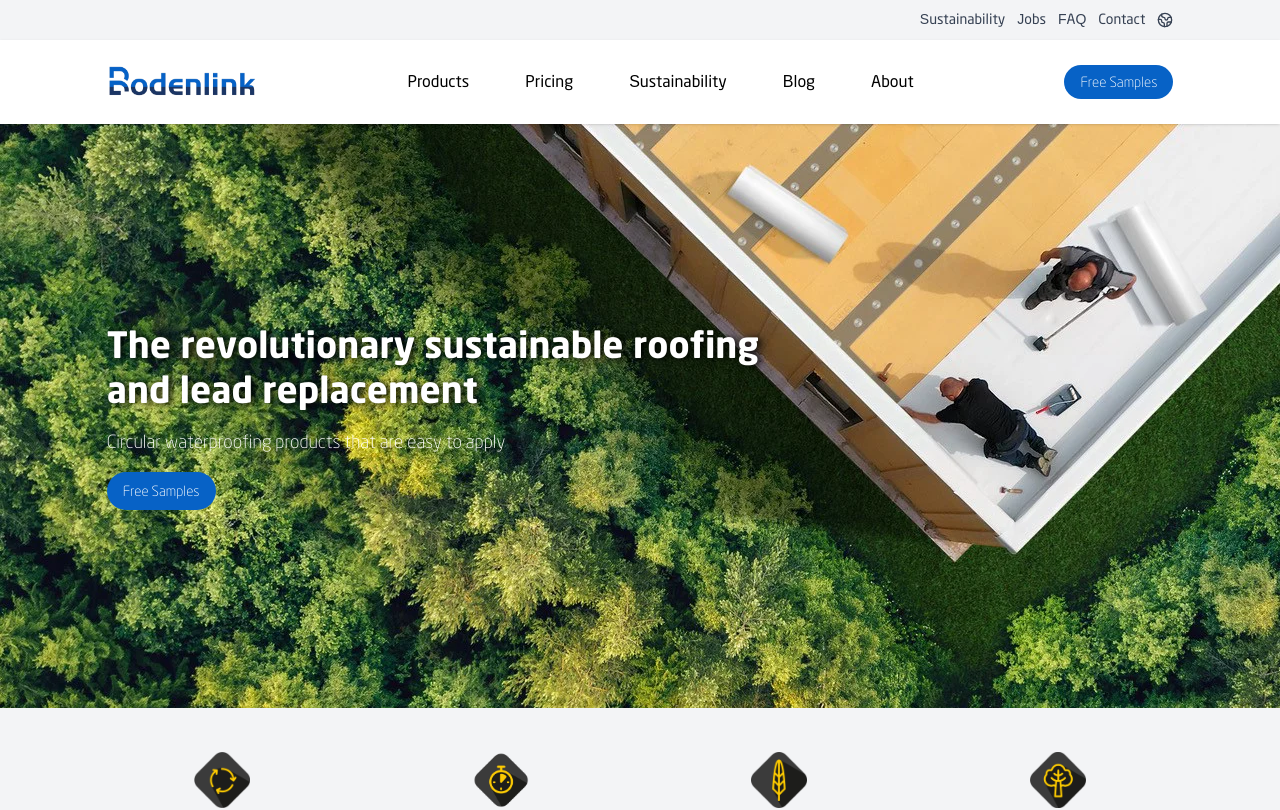
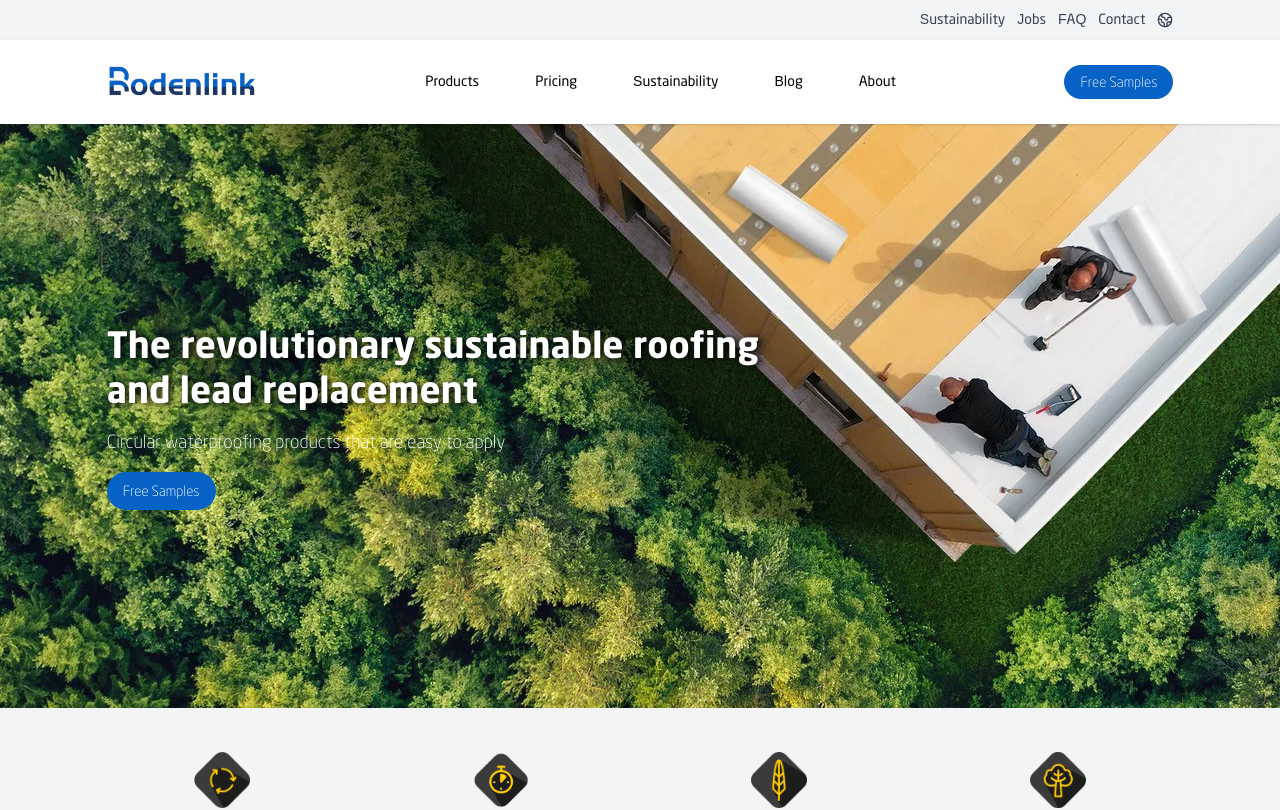
Before and after one commit to Abdulwahab76/leadex-next, a Next.js app: page / in a window 1280 px wide. Shown: the top 810 px of the page. Built offline with nearby package versions, Linux system fonts and the light colour scheme.

Commit message:
feat: header nav ui

```diff
--- a/src/Components/Layouts/Header.tsx
+++ b/src/Components/Layouts/Header.tsx
@@ -94,7 +94,7 @@ export default function Header() {
                                     <Link
                                         key={href}
                                         href={href}
-                                        className="  hover:text-primary-500 font-normal"
+                                        className="  hover:text-primary-500 font-normal text-xs"
                                     >
                                         {label}
                                     </Link>
@@ -127,7 +127,7 @@ export default function Header() {
                                 <li key={href}>
                                     <Link
                                         href={href}
-                                        className="block px-3 py-2 rounded-md text-base font-medium text-gray-700 hover:bg-primary-100 hover:text-primary-600"
+                                        className="block px-3 py-2 rounded-md text-xs font-normal    "
                                         onClick={() => setMobileMenuOpen(false)}
                                     >
                                         {label}
@@ -139,7 +139,7 @@ export default function Header() {
                             <li>
                                 <Link
                                     href="/find-dealer"
-                                    className="block text-center bg-primary-400 hover:bg-primary-500 text-white font-semibold py-2 px-5 rounded-full mt-3"
+                                    className="block text-center bg-primary-500  text-white font-normal text-xs py-2 px-5 w-fit rounded-full mt-3"
                                     onClick={() => setMobileMenuOpen(false)}
                                 >
                                     Free Samples
```
